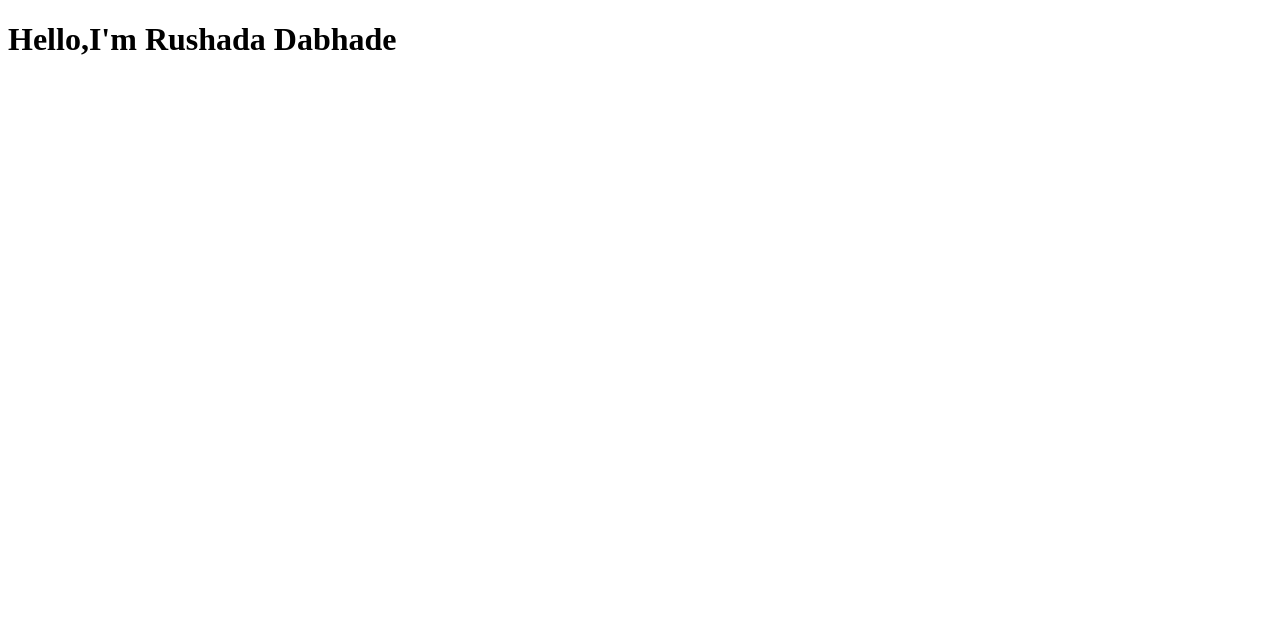
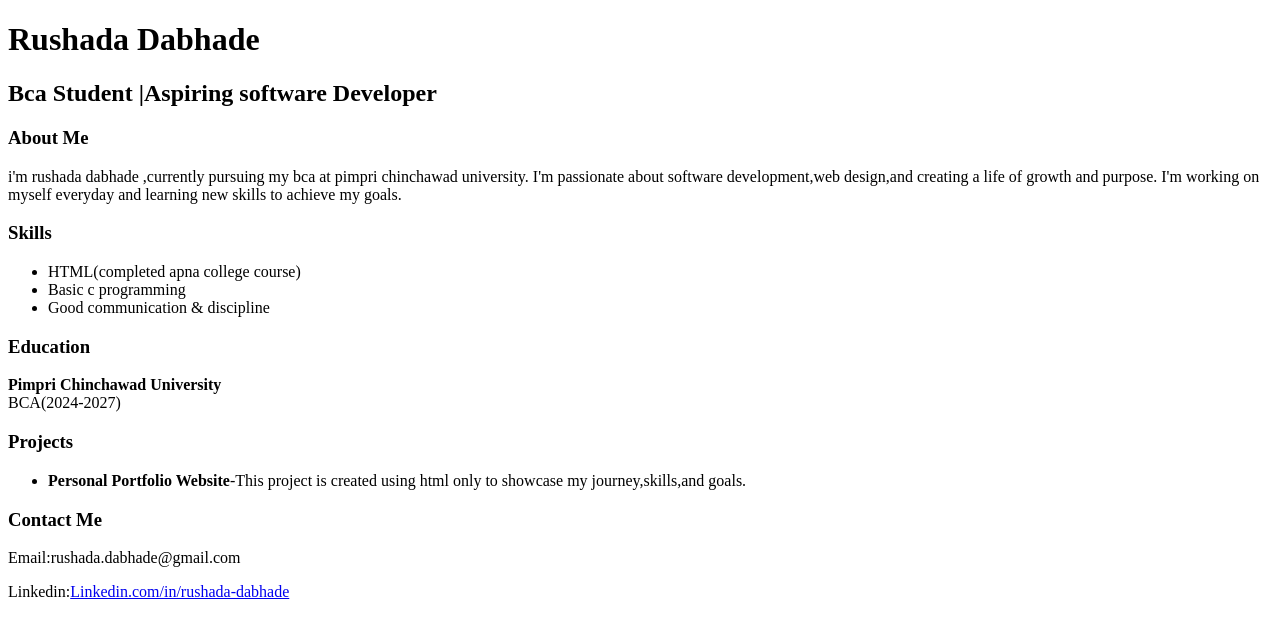
Before and after one commit to rushada-dabhade/portfolio, a plain HTML site: page index.html in a window 1280 px wide. Drawn offline with Linux system fonts and the light colour scheme.

Commit message:
Add files via upload

```diff
--- a/index.html
+++ b/index.html
@@ -1,9 +1,40 @@
 <!DOCTYPE html>
-<html>
-  <head>
-    <title>My Portfolio</title>
-  </head>
-  <body>
-    <h1>Hello,I'm Rushada Dabhade</h1>
-  </body>
+<html lang="en">
+    <head>
+        <title>Rushada Dabhade| portfolio</title>
+    </head>
+    <body>
+        <h1>Rushada Dabhade</h1>
+        <h2>Bca Student |Aspiring software Developer </h2>
+
+        <section>
+            <h3>About Me</h3>
+            <p>i'm rushada dabhade ,currently pursuing my bca at pimpri chinchawad university. I'm passionate about software development,web design,and creating a life of growth and purpose. I'm working on myself everyday and learning new skills to achieve my goals.</p>
+        </section>
+        <section>
+            <h3>Skills</h3>
+            <ul>
+                <li>HTML(completed apna college course)</li>
+                <li>Basic c programming</li>
+                <li>Good communication & discipline</li>
+            </ul>
+        </section>
+        <section>
+            <h3>Education</h3>
+            <p><strong>Pimpri Chinchawad University</strong><br>
+            BCA(2024-2027)<br></p>
+        </section>
+        <section>
+            <h3>Projects</h3>
+            <ul>
+                <li><strong>Personal Portfolio Website</strong>-This project is created using html only to showcase my journey,skills,and goals.</li>
+            </ul>
+        </section>
+        <section>
+            <h3>Contact Me</h3>
+            <p>Email:rushada.dabhade@gmail.com</p>
+            <P>Linkedin:<a href="https://www.linkedin.com/in/rushada-dabhade-127bb3341/" target="_blank">Linkedin.com/in/rushada-dabhade</a>
+            </P>
+        </section>
+    </body>
 </html>
```
